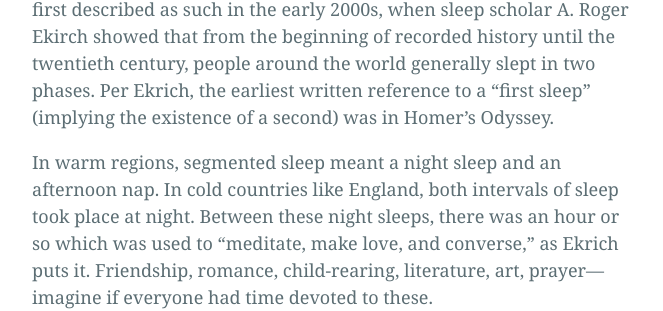
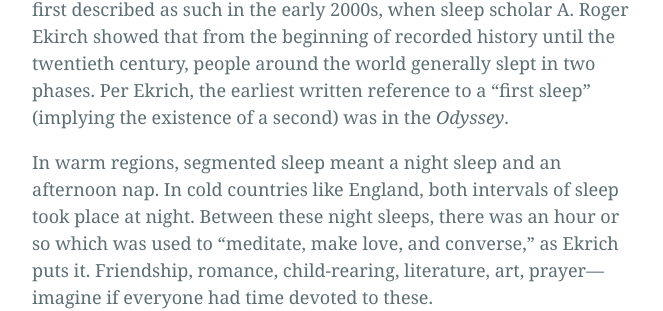
Before and after one commit to bliss-st/ss-website, a Jekyll site: the page built from _posts/2022-2-22-segmented-sleep.md, in a window 1280 px wide. Shown: the part 1125-1436 px from the top of the page, without its empty margins (308-971 px from the left). Built offline with Jekyll 4.4.1, drawn with Linux system fonts in a browser that asks for light colours; some of the changed text lies outside the part shown.

Commit message:
Update 2022-2-22-segmented-sleep.md

```diff
--- a/_posts/2022-2-22-segmented-sleep.md
+++ b/_posts/2022-2-22-segmented-sleep.md
@@ -9,7 +9,7 @@ tags: [personal]
 
 <em>Written for a zine that doesn't look like it's happening after all.</em>
 
-Like step-counting and intermittent fasting, segmented or “biphasic” sleep is trending. Its proponents argue that eight unbroken hours of shut-eye is neither necessary nor even natural. Biphasic sleep was first described as such in the early 2000s, when sleep scholar A. Roger Ekirch showed that from the beginning of recorded history until the twentieth century, people around the world generally slept in two phases. Per Ekrich, the earliest written reference to a “first sleep” (implying the existence of a second) was in Homer’s Odyssey.
+Like step-counting and intermittent fasting, segmented or “biphasic” sleep is trending. Its proponents argue that eight unbroken hours of shut-eye is neither necessary nor even natural. Biphasic sleep was first described as such in the early 2000s, when sleep scholar A. Roger Ekirch showed that from the beginning of recorded history until the twentieth century, people around the world generally slept in two phases. Per Ekrich, the earliest written reference to a “first sleep” (implying the existence of a second) was in the <em>Odyssey</em>.
 
 In warm regions, segmented sleep meant a night sleep and an afternoon nap. In cold countries like England, both intervals of sleep took place at night. Between these night sleeps, there was an hour or so which was used to “meditate, make love, and converse,” as Ekrich puts it. Friendship, romance, child-rearing, literature, art, prayer—imagine if everyone had time devoted to these.
 
```
